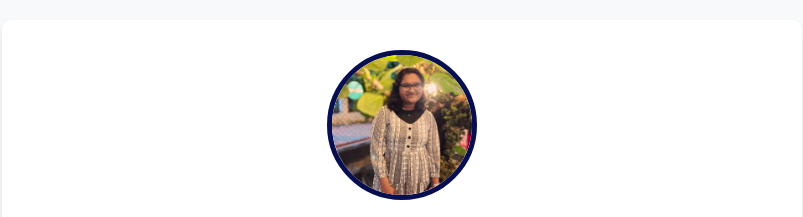
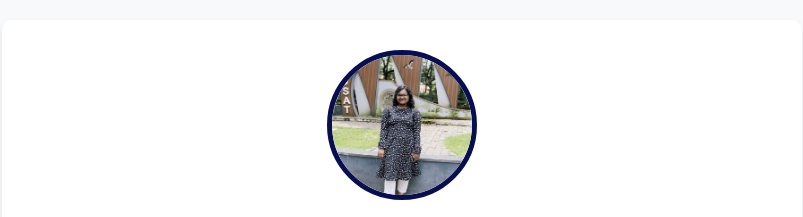
Before and after one commit to Sea25/Self-Profile, a plain HTML site: page index.html in a window 1280 px wide. Shown: the top 217 px of the page, without its empty margins (238-1041 px from the left). Drawn offline with Linux system fonts and the light colour scheme.

Commit message:
Picture Changed

```diff
--- a/index.html
+++ b/index.html
@@ -176,7 +176,7 @@
     <div class="container">
         <!-- Profile Picture -->
         <div class="profile-pic">
-            <img src="IMG_20241225_002826_023.jpg" alt="Profile Picture">
+            <img src="Sona_Pic.jpg" alt="Profile Picture">
         </div>
 
         <!-- Name & Role -->
```
Also changed, not shown: Screenshot (26).png (deleted), Sona_Pic.jpg (added).
